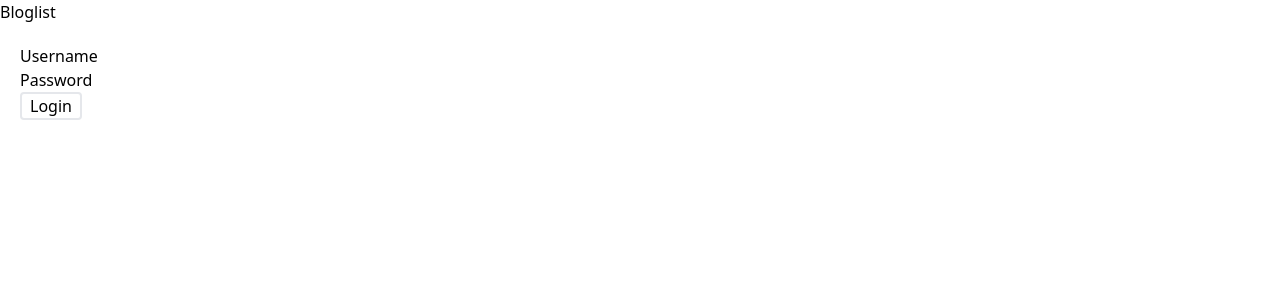
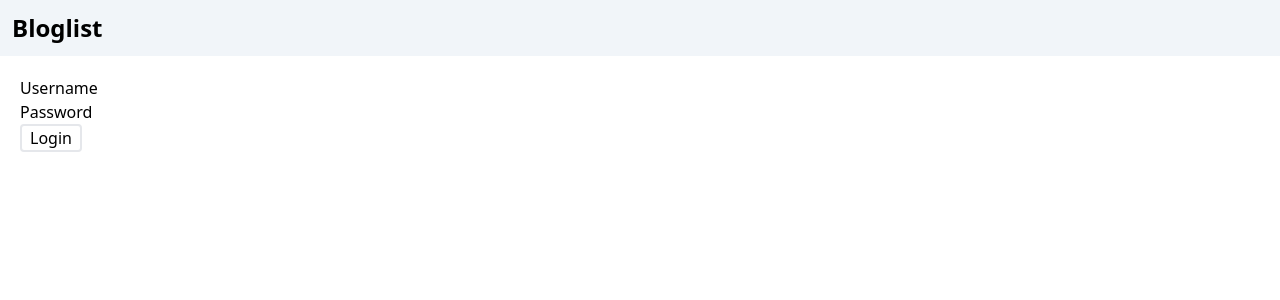
Before and after one commit to RicLobo626/fso-part5, a React (Vite) app in the folder bloglist-frontend/: page / in a window 1280 px wide. Shown: the top 300 px of the page. Built offline with nearby package versions, Linux system fonts and the light colour scheme.

Commit message:
Style TheHeader

```diff
--- a/bloglist-frontend/src/components/TheHeader.jsx
+++ b/bloglist-frontend/src/components/TheHeader.jsx
@@ -17,19 +17,19 @@ export const TheHeader = () => {
   ];
 
   return (
-    <header>
-      <h1>Bloglist</h1>
+    <header className="flex flex-wrap gap-3 bg-slate-100 p-3">
+      <h1 className="text-2xl font-semibold mr-auto">Bloglist</h1>
 
       {user && (
-        <p>
+        <p className="flex flex-wrap items-center align-bottom gap-2 ">
           Welcome, {user.name}!
-          <Button onClick={logoutUser} text="Logout" />
+          <Button onClick={logoutUser} text="Logout" className="btn-red" />
         </p>
       )}
 
       {user && (
-        <nav>
-          <ul>
+        <nav className="basis-full">
+          <ul className="flex gap-5">
             {links.map((link) => (
               <li key={link.to}>
                 <Link {...link} />
```
